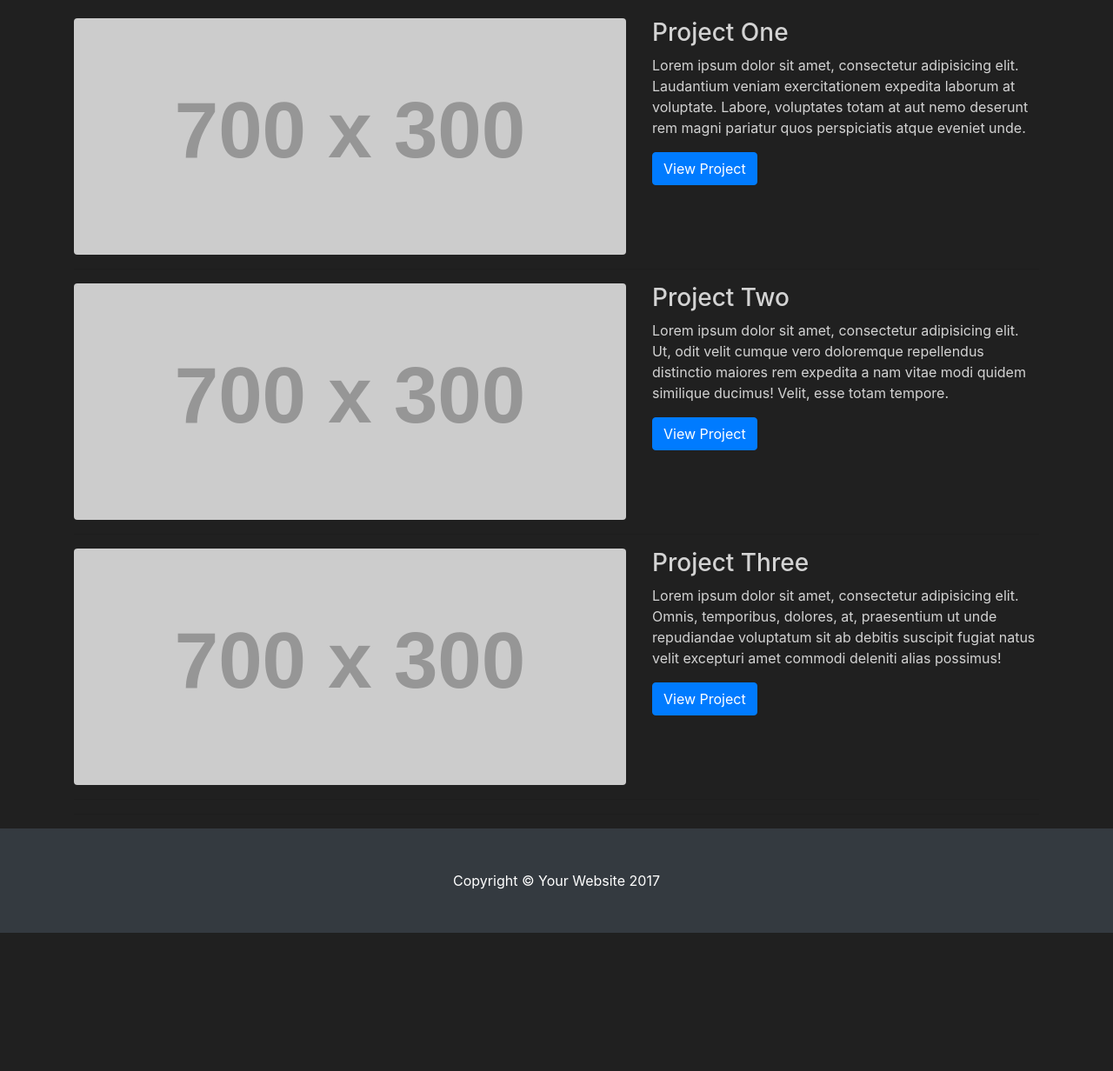
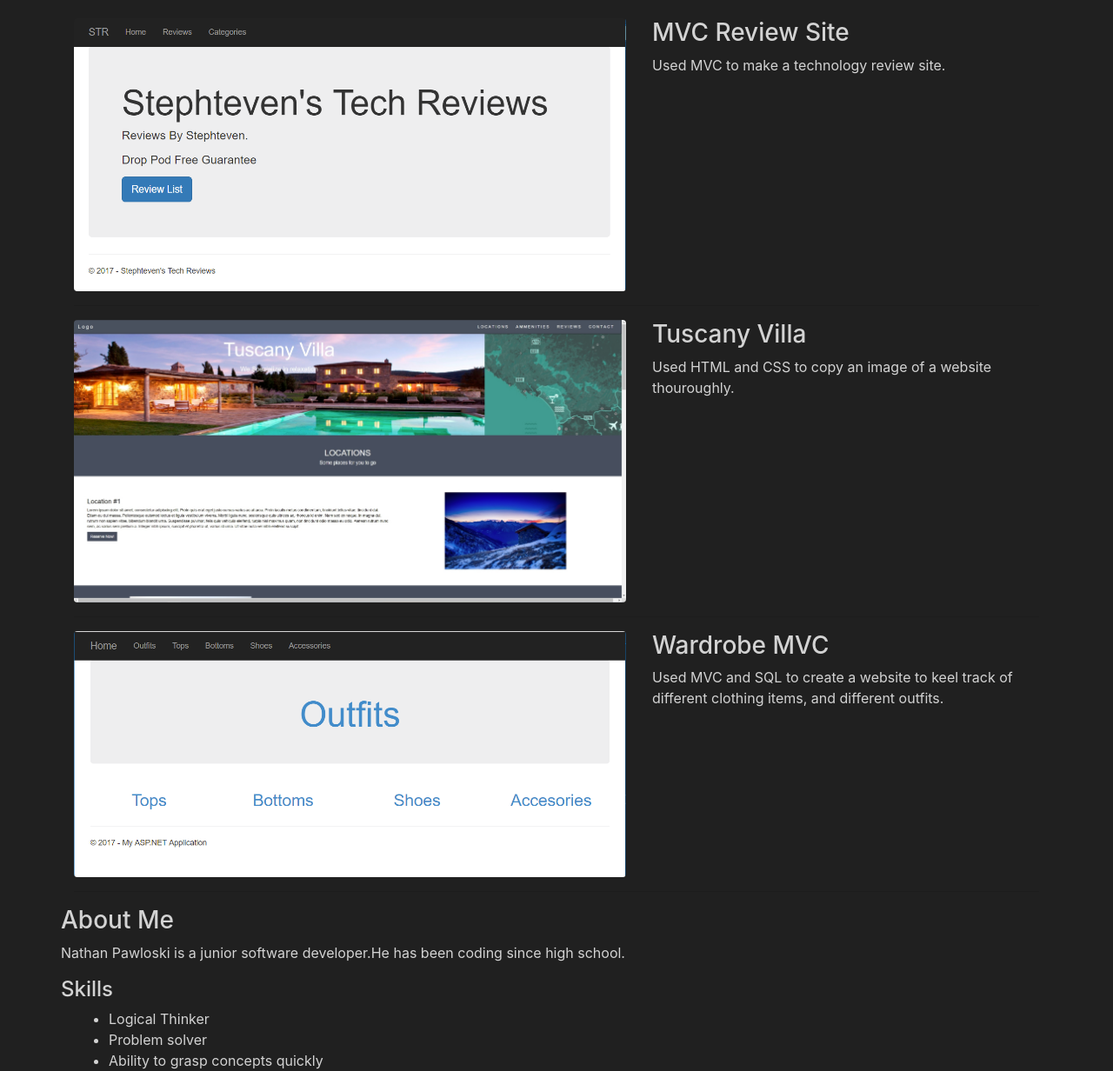
Before and after one commit to NPawloski/NPawloski.github.io, a website: page index.html in a window 1280 px wide. Shown: the part 131-1363 px from the top of the page at 87% size. Before the commit the page ends 1204 px from the top, so only its background shows below. Drawn offline with Linux system fonts and the light colour scheme; placeholder pictures from the web are drawn by us.

Commit message:
finished

```diff
--- a/css/1-col-portfolio.css
+++ b/css/1-col-portfolio.css
@@ -6,8 +6,6 @@
 
 body {
     padding-top: 54px;
-    background-color: rgb(32,32,32);
-    color: lightgray;
 }
 
 @media (min-width: 992px) {
--- /dev/null
+++ b/css/Site.css
@@ -0,0 +1,11 @@
+body {
+    background-color: rgb(32,32,32);
+    color: lightgray;
+}
+
+.aboutMe {
+    text-align: center;
+}
+#headShot {
+    transform: rotate(270deg);
+}
--- a/index.html
+++ b/index.html
@@ -15,6 +15,7 @@
 
     <!-- Custom styles for this template -->
     <link href="css/1-col-portfolio.css" rel="stylesheet">
+    <link href="css/Site.css" rel="stylesheet">
 
 </head>
 
@@ -30,18 +31,19 @@
             <div class="collapse navbar-collapse" id="navbarResponsive">
                 <ul class="navbar-nav ml-auto">
                     <li class="nav-item active">
-              <a class="nav-link" href="#">Home
+                        <a class="nav-link" href="#">
+                            Home
                             <span class="sr-only">(current)</span>
                         </a>
                     </li>
                     <li class="nav-item">
-              <a class="nav-link" href="#">About</a>
+                        <a class="nav-link" href="#aboutMe">About</a>
                     </li>
+                    <!--<li class="nav-item">
+                        <a class="nav-link" href="#">Services</a>
+                    </li>-->
                     <li class="nav-item">
-              <a class="nav-link" href="#">Services</a>
-            </li>
-            <li class="nav-item">
-              <a class="nav-link" href="#">Contact</a>
+                        <a class="nav-link" href="#contactMe">Contact</a>
                     </li>
                 </ul>
             </div>
@@ -52,7 +54,8 @@
     <div class="container">
 
         <!-- Page Heading -->
-      <h1 class="my-4">Page Heading
+        <h1 class="my-4">
+            Page Heading
             <small>Secondary Text</small>
         </h1>
 
@@ -60,13 +63,13 @@
         <div class="row">
             <div class="col-md-7">
                 <a href="#">
-            <img class="img-fluid rounded mb-3 mb-md-0" src="http://placehold.it/700x300" alt="">
+                    <img class="img-fluid rounded mb-3 mb-md-0" src="Images/MVCReviewSite.png" alt="">
                 </a>
             </div>
             <div class="col-md-5">
-          <h3>Project One</h3>
-          <p>Lorem ipsum dolor sit amet, consectetur adipisicing elit. Laudantium veniam exercitationem expedita laborum at voluptate. Labore, voluptates totam at aut nemo deserunt rem magni pariatur quos perspiciatis atque eveniet unde.</p>
-          <a class="btn btn-primary" href="#">View Project</a>
+                <h3>MVC Review Site</h3>
+                <p>Used MVC to make a technology review site.</p>
+                <!--<a class="btn btn-primary" href="#">View Project</a>-->
             </div>
         </div>
         <!-- /.row -->
@@ -77,13 +80,13 @@
         <div class="row">
             <div class="col-md-7">
                 <a href="#">
-            <img class="img-fluid rounded mb-3 mb-md-0" src="http://placehold.it/700x300" alt="">
+                    <img class="img-fluid rounded mb-3 mb-md-0" src="Images/TuscanyVilla.jpg" alt="">
                 </a>
             </div>
             <div class="col-md-5">
-          <h3>Project Two</h3>
-          <p>Lorem ipsum dolor sit amet, consectetur adipisicing elit. Ut, odit velit cumque vero doloremque repellendus distinctio maiores rem expedita a nam vitae modi quidem similique ducimus! Velit, esse totam tempore.</p>
-          <a class="btn btn-primary" href="#">View Project</a>
+                <h3>Tuscany Villa</h3>
+                <p>Used HTML and CSS to copy an image of a website thouroughly.</p>
+                <!--<a class="btn btn-primary" href="#">View Project</a>-->
             </div>
         </div>
         <!-- /.row -->
@@ -94,18 +97,45 @@
         <div class="row">
             <div class="col-md-7">
                 <a href="#">
-            <img class="img-fluid rounded mb-3 mb-md-0" src="http://placehold.it/700x300" alt="">
+                    <img class="img-fluid rounded mb-3 mb-md-0" src="Images/WardrobeMVC.png" alt="">
                 </a>
             </div>
             <div class="col-md-5">
-          <h3>Project Three</h3>
-          <p>Lorem ipsum dolor sit amet, consectetur adipisicing elit. Omnis, temporibus, dolores, at, praesentium ut unde repudiandae voluptatum sit ab debitis suscipit fugiat natus velit excepturi amet commodi deleniti alias possimus!</p>
-          <a class="btn btn-primary" href="#">View Project</a>
+                <h3>Wardrobe MVC</h3>
+                <p>Used MVC and SQL to create a website to keel track of different clothing items, and different outfits.</p>
+                <!--<a class="btn btn-primary" href="#">View Project</a>-->
             </div>
         </div>
         <!-- /.row -->
 
         <hr>
+
+        <!-- About Me-->
+
+
+        <div class="row">
+            <h3 id="aboutMe">About Me</h3>
+        </div>
+
+        <div class="row">
+            <p>Nathan Pawloski is a junior software developer.</p>
+            <p> He has been coding since high school.</p>
+        </div>
+        <div class="row">
+            <h4>Skills</h4>
+        </div>
+            <ul>
+                <li>Logical Thinker</li>
+                <li>Problem solver</li>
+                <li>Ability to grasp concepts quickly</li>
+
+            </ul>
+
+            <img id="headShot"  width="500" height="500" src="Images/Nathan Pawloski.jpg" />
+            <p><a href="https://github.com/NPawloski">Github</a> <a href="https://www.linkedin.com/in/nathanpawloski/">LinkedIn</a></p>
+        <p>Contact Me</p>
+        <p id="contactMe">E-Mail: natepawloski@gmail.com</p>
+
 
         <!-- Project Four -->
         <!--<div class="row">
@@ -152,11 +182,10 @@
 
     </div>
     <!-- /.container -->
-
     <!-- Footer -->
     <footer class="py-5 bg-dark">
         <div class="container">
-        <p class="m-0 text-center text-white">Copyright &copy; Your Website 2017</p>
+            <!--<p class="m-0 text-center text-white">Copyright &copy; Your Website 2017</p>-->
         </div>
         <!-- /.container -->
     </footer>
```
Also changed, not shown: Images/MVCReviewSite.png (added), Images/TuscanyVilla.jpg (added), Images/WardrobeMVC.png (added), 1 other file. Lines whose indentation alone changed are shown as unchanged.
